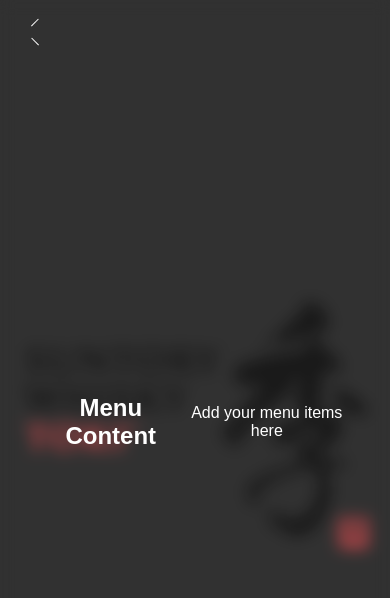
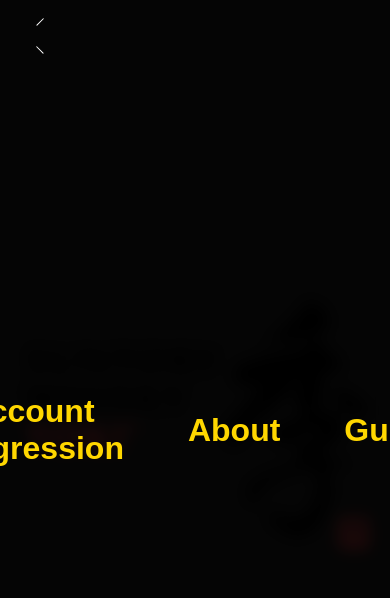
Before and after one commit to sunt0ryDF/sunt0rydf.github.io, a React (Create React App) app in the folder github-portal/: page / in a window 390 px wide. Both pictures are taken after a click on the button "Toggle menu". Shown: the top 598 px of the page. Built offline with nearby package versions, Linux system fonts and the light colour scheme.

Commit message:
Update hamburger menu: larger size, better spacing, improved X animation, and added menu headers

```diff
--- a/github-portal/src/components/HamburgerMenu.css
+++ b/github-portal/src/components/HamburgerMenu.css
@@ -6,32 +6,34 @@
   background: none;
   border: none;
   cursor: pointer;
-  padding: 10px;
+  padding: 15px;
   display: flex;
   flex-direction: column;
   justify-content: space-between;
-  width: 30px;
-  height: 24px;
+  width: 40px;
+  height: 32px;
   transition: all 0.3s ease-in-out;
 }
 
 .hamburger-line {
   width: 100%;
-  height: 2px;
+  height: 3px;
   background-color: #ffffff;
   transition: all 0.3s ease-in-out;
+  border-radius: 2px;
 }
 
 .hamburger-button.open .hamburger-line:nth-child(1) {
-  transform: translateY(11px) rotate(45deg);
+  transform: translateY(14.5px) rotate(45deg);
 }
 
 .hamburger-button.open .hamburger-line:nth-child(2) {
   opacity: 0;
+  transform: translateX(-20px);
 }
 
 .hamburger-button.open .hamburger-line:nth-child(3) {
-  transform: translateY(-11px) rotate(-45deg);
+  transform: translateY(-14.5px) rotate(-45deg);
 }
 
 .menu-overlay {
@@ -40,7 +42,7 @@
   left: 0;
   width: 100%;
   height: 100%;
-  background: rgba(255, 255, 255, 0.1);
+  background: rgba(0, 0, 0, 0.8);
   backdrop-filter: blur(8px);
   -webkit-backdrop-filter: blur(8px);
   z-index: 999;
@@ -61,6 +63,27 @@
   transform: translate(-50%, -50%);
   text-align: center;
   color: #ffffff;
-  width: 80%;
-  max-width: 600px;
+  width: 90%;
+  max-width: 1200px;
 }
+
+.menu-headers {
+  display: flex;
+  justify-content: space-between;
+  align-items: center;
+  gap: 2rem;
+}
+
+.menu-header {
+  font-size: 2rem;
+  font-weight: 600;
+  cursor: pointer;
+  transition: all 0.3s ease;
+  padding: 1rem;
+  border-radius: 8px;
+}
+
+.menu-header:hover {
+  background: rgba(255, 255, 255, 0.1);
+  transform: translateY(-2px);
+}
--- a/github-portal/src/components/HamburgerMenu.tsx
+++ b/github-portal/src/components/HamburgerMenu.tsx
@@ -2,10 +2,10 @@ import React, { useState } from 'react';
 import './HamburgerMenu.css';
 
 interface HamburgerMenuProps {
-  children: React.ReactNode;
+  children?: React.ReactNode;
 }
 
-const HamburgerMenu: React.FC<HamburgerMenuProps> = ({ children }) => {
+const HamburgerMenu: React.FC<HamburgerMenuProps> = () => {
   const [isOpen, setIsOpen] = useState(false);
 
   const toggleMenu = () => {
@@ -26,7 +26,11 @@ const HamburgerMenu: React.FC<HamburgerMenuProps> = ({ children }) => {
 
       <div className={`menu-overlay ${isOpen ? 'open' : ''}`}>
         <div className="menu-content">
-          {children}
+          <div className="menu-headers">
+            <h2 className="menu-header">Account Progression</h2>
+            <h2 className="menu-header">About</h2>
+            <h2 className="menu-header">Guides</h2>
+          </div>
         </div>
       </div>
     </>
```
